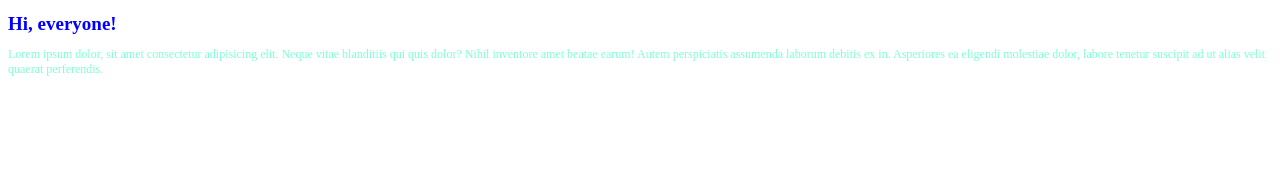
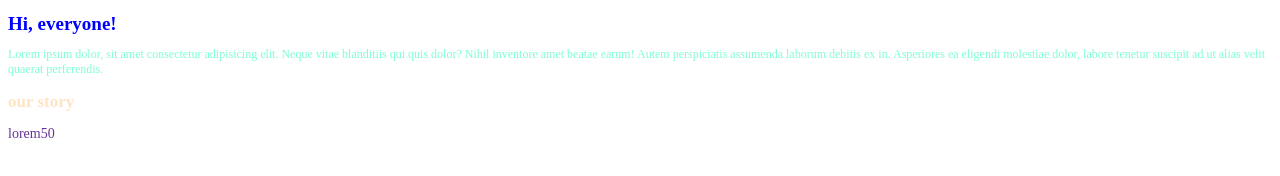
Before and after one commit to TaniaRadkevich/test, a plain HTML site: page index.html in a window 1280 px wide. Drawn offline with Linux system fonts and the light colour scheme.

Commit message:
add story

```diff
--- a/index.css
+++ b/index.css
@@ -6,3 +6,11 @@
     font-size: 12px;
     color:aquamarine;
 }
+.story-title{
+    font-size: 17px;
+    color:bisque;
+}
+.story-info {
+    font-size: 14px;
+    color:rebeccapurple;
+}
--- a/index.html
+++ b/index.html
@@ -9,5 +9,7 @@
 <body>
     <h1 class="title">Hi, everyone!</h1>
     <p class="info">Lorem ipsum dolor, sit amet consectetur adipisicing elit. Neque vitae blanditiis qui quis dolor? Nihil inventore amet beatae earum! Autem perspiciatis assumenda laborum debitis ex in. Asperiores ea eligendi molestiae dolor, labore tenetur suscipit ad ut alias velit quaerat perferendis.</p>
+    <h2 class="story-title"> our story</h2>
+    <p class='story-info'>lorem50</p>
 </body>
 </html>
```
